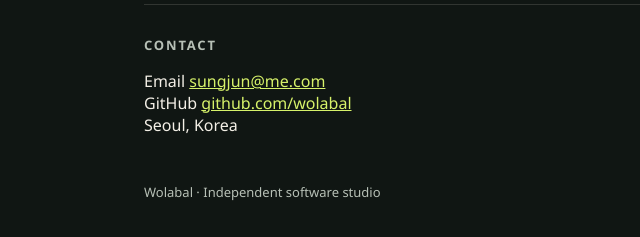
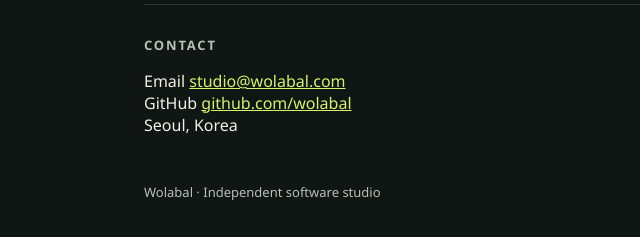
Before and after one commit to wolabal/wolabal.github.io, a plain HTML site: page index.html in a window 1280 px wide. Shown: the part 759-996 px from the top of the page, 0-640 px from the left. Drawn offline with Linux system fonts and the light colour scheme.

Commit message:
Change contact email to studio@wolabal.com

```diff
--- a/index.html
+++ b/index.html
@@ -99,7 +99,7 @@
         <div class="kicker">Independent software studio · Seoul</div>
         <h1>Software for people who ship.</h1>
         <p class="lede">We design and build small, usable tools for product work, AI-assisted development, and technical learning.</p>
-        <a class="cta" href="mailto:sungjun@me.com">Start a conversation</a>
+        <a class="cta" href="mailto:studio@wolabal.com">Start a conversation</a>
       </div>
       <aside class="panel">
         <strong>What we do</strong>
@@ -135,7 +135,7 @@
     <section class="contact" id="contact">
       <div>
         <h2>Contact</h2>
-        <p>Email <a href="mailto:sungjun@me.com">sungjun@me.com</a><br>GitHub <a href="https://github.com/wolabal">github.com/wolabal</a><br>Seoul, Korea</p>
+        <p>Email <a href="mailto:studio@wolabal.com">studio@wolabal.com</a><br>GitHub <a href="https://github.com/wolabal">github.com/wolabal</a><br>Seoul, Korea</p>
       </div>
       <div class="panel">
         <strong>Web</strong>
```
